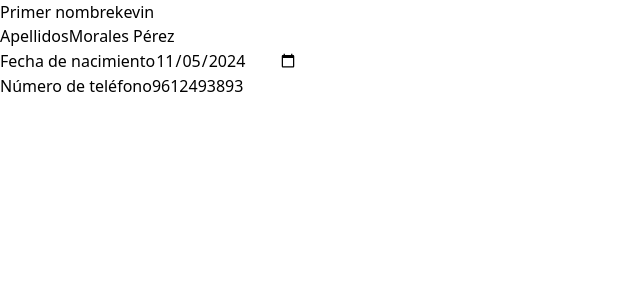
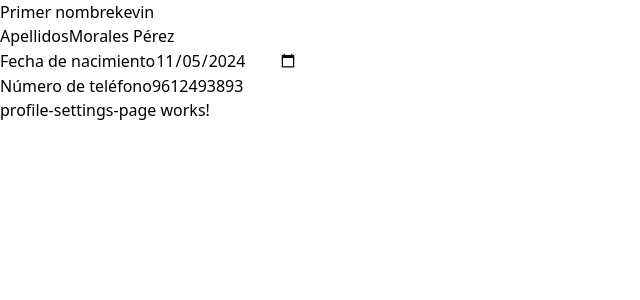
Before and after one commit to Andresito126/PetsCop-Front, an Angular app: page / in a window 1280 px wide. Shown: the top 300 px of the page, without its empty margins (0-640 px from the left). Built offline with nearby package versions, Linux system fonts and the light colour scheme.

Commit message:
Add: principal page added.

```diff
--- a/src/app/app.component.html
+++ b/src/app/app.component.html
@@ -5,3 +5,5 @@
 [phone_number]="i"
 (data_user)="imprimirMensaje($event)"
 />
+
+<app-profile-settings-page></app-profile-settings-page>
--- /dev/null
+++ b/src/app/users/profile-settings/profile-settings-page/profile-settings-page.component.html
@@ -0,0 +1 @@
+<p>profile-settings-page works!</p>
```
Also changed, not shown: src/app/users/profile-settings/profile-settings-page/profile-settings-page.component.ts (added, +10 -0 lines), src/app/users/profile-settings/profile-settings.module.ts (+5 -2 lines), src/app/users/profile-settings/profile-settings-page/profile-settings-page.component.css (added).
